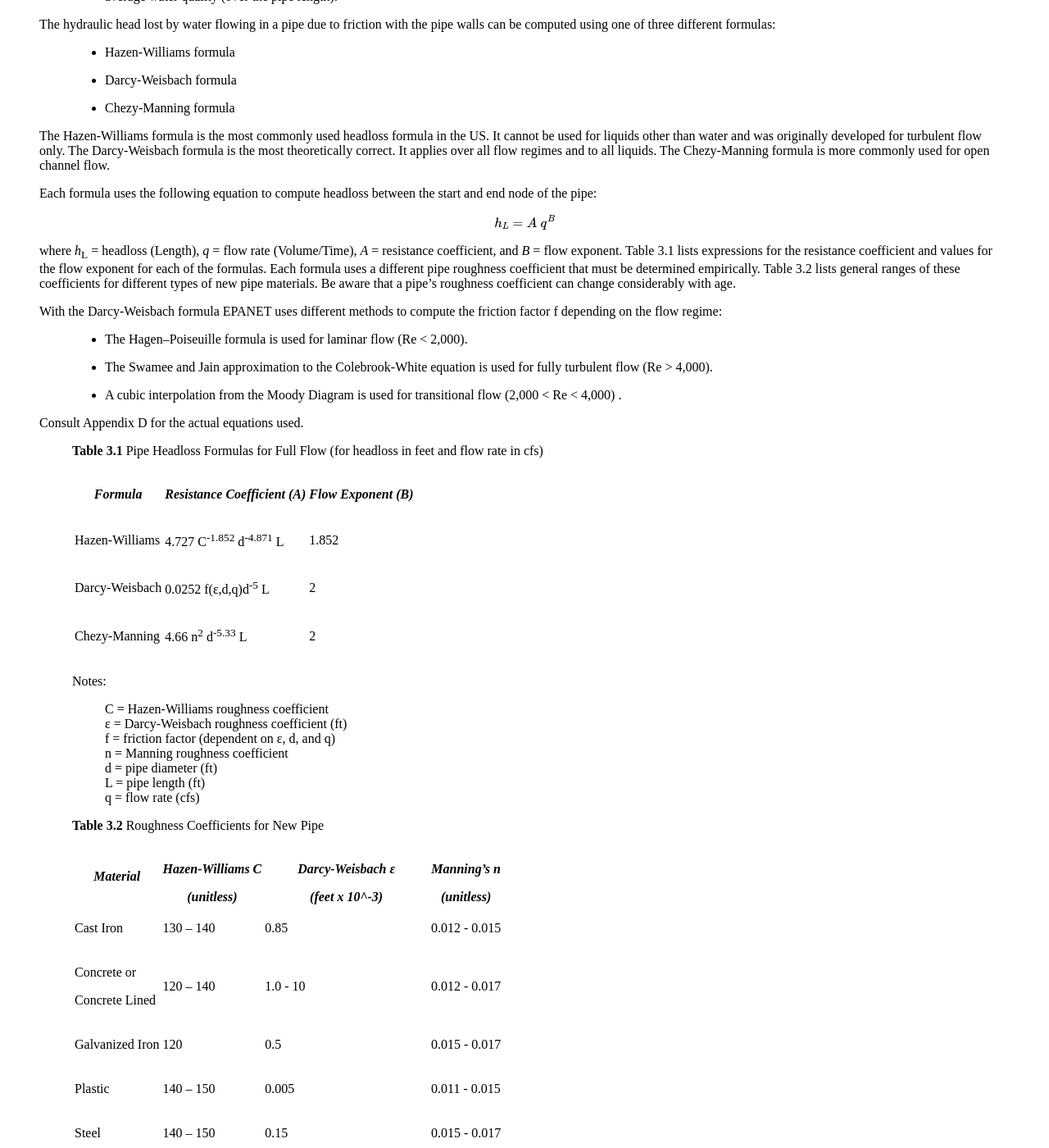
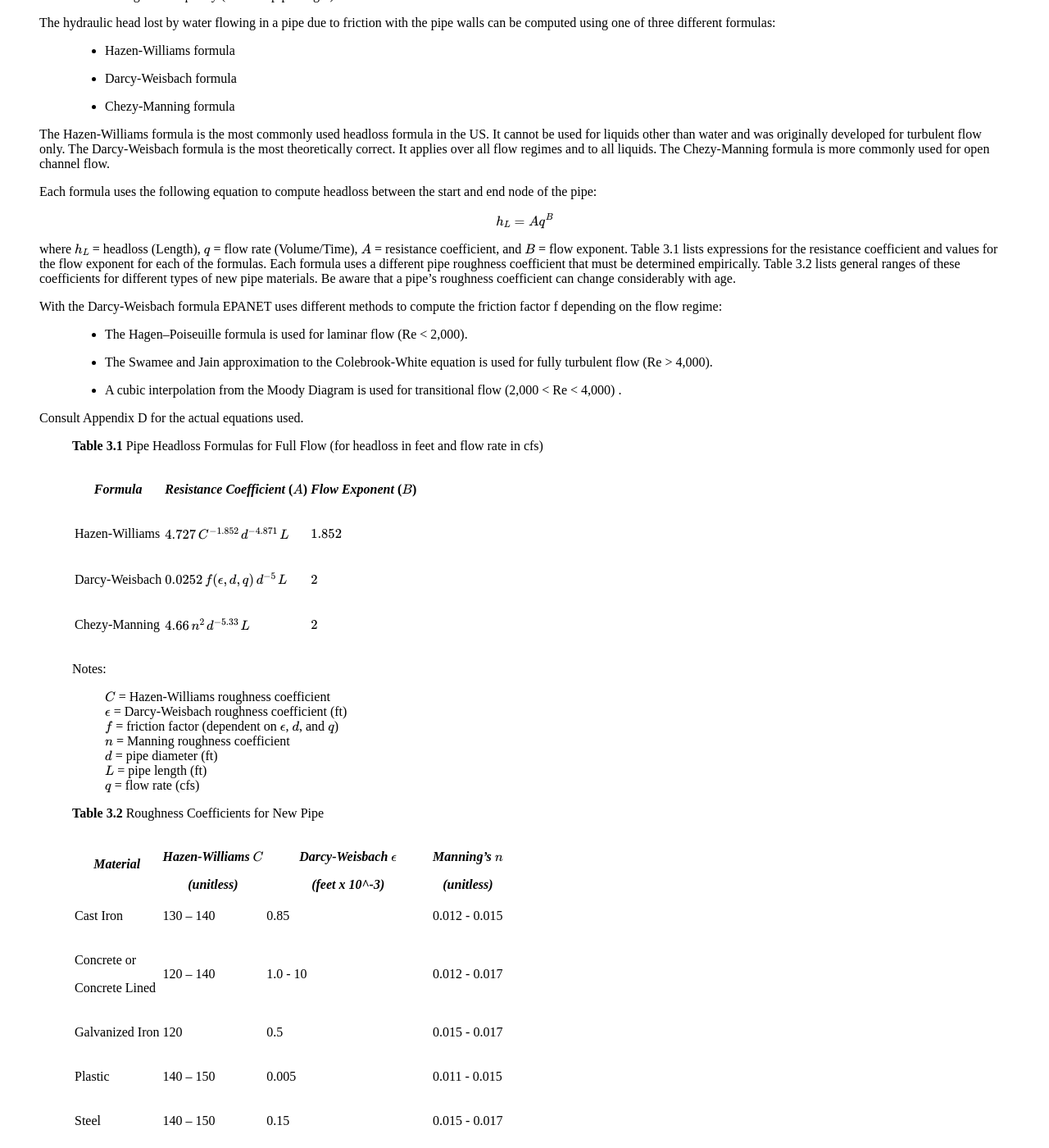
Before and after one commit to USEPA/epanet-manual, a Sphinx documentation site: the page built from docs/3_network_model.rst, in a window 1280 px wide and 1400 px high, scrolled down 3504 px. Shown: the whole window at 82% size. Built offline with Sphinx 7.4.7 and the Read the Docs theme 2.0.0, drawn with Linux system fonts in a browser that asks for light colours; some of the changed text lies outside the part shown.

Commit message:
Update 3_network_model.rst
Work in progress Chapter 3

```diff
--- a/docs/3_network_model.rst
+++ b/docs/3_network_model.rst
@@ -120,13 +120,15 @@ Emitters
     flow rate through the emitter varies as a function of the pressure
     available at the node:
 
-    .. math:: q = C ~p^\gamma
+    .. math::
+       q = C p^{\gamma}
 
-    where *q* = flow rate, *p* = pressure, *C* = discharge coefficient,
-    and γ = pressure exponent. For nozzles and sprinkler heads γ equals
-    0.5 and the manufacturer usually provides the value of the discharge
-    coefficient in units of gpm/psi :sup:`0.5` (stated as the flow
-    through the device at a 1 psi pressure drop).
+    where :math:`q` = flow rate, :math:`p` = pressure, :math:`C` = discharge
+    coefficient, and :math:`\gamma` = pressure exponent. For nozzles and
+    sprinkler heads :math:`\gamma` equals 0.5 and the manufacturer usually
+    provides the value of the discharge coefficient in units of
+    :math:`gpm/psi^{0.5}` (stated as the flow through the device at a 1 psi
+    pressure drop).
 
     Emitters are used to model flow through sprinkler systems and
     irrigation networks. They can also be used to simulate leakage in a
@@ -211,11 +213,12 @@ Pipes
    Each formula uses the following equation to compute headloss between
    the start and end node of the pipe:
 
-    .. math::  h_L = A ~ q^B
+    .. math::
+       h_{L} = A q^{B}
 
-   where *h*\ :sub:`L` = headloss (Length), *q* = flow rate (Volume/Time), *A*
-   = resistance coefficient, and *B* = flow exponent. Table 3.1 lists
-   expressions for the resistance coefficient and values for the flow
+   where :math:`h_{L}` = headloss (Length), :math:`q` = flow rate (Volume/Time),
+   :math:`A` = resistance coefficient, and :math:`B` = flow exponent. Table 3.1
+   lists expressions for the resistance coefficient and values for the flow
    exponent for each of the formulas. Each formula uses a different pipe
    roughness coefficient that must be determined empirically. Table 3.2
    lists general ranges of these coefficients for different types of new
@@ -242,33 +245,33 @@ Pipes
 
     +-------------------+--------------------------------------------+-----------------------+
     |    *Formula*      |    *Resistance  Coefficient*               |    *Flow Exponent*    |
-    |                   |    *(A)*                                   |    *(B)*              |
+    |                   |    (:math:`A`)                             |    (:math:`B`)        |
     +===================+============================================+=======================+
-    | Hazen-Williams    |  4.727 C\ :sup:`-1.852` d\ :sup:`-4.871` L |    1.852              |
+    | Hazen-Williams    |  :math:`4.727\,C^{-1.852}\,d^{-4.871}\,L`  |    :math:`1.852`      |
     +-------------------+--------------------------------------------+-----------------------+
-    | Darcy-Weisbach    |  0.0252 f(ε,d,q)d\ :sup:`-5` L             |    2                  |
+    | Darcy-Weisbach    |:math:`0.0252\,f(\epsilon,d,q)\,d ^{-5}\,L` |    :math:`2`          |
     +-------------------+--------------------------------------------+-----------------------+
-    | Chezy-Manning     |  4.66 n\ :sup:`2` d\ :sup:`-5.33` L        |    2                  |
+    | Chezy-Manning     |    :math:`4.66\,n^{2}\,d^{-5.33}\,L`       |    :math:`2`          |
     +-------------------+--------------------------------------------+-----------------------+
 
 
     Notes:
 
-        | C = Hazen-Williams roughness coefficient
-        | ε = Darcy-Weisbach roughness coefficient (ft)
-        | f = friction factor  (dependent on ε, d, and q)
-        | n = Manning roughness coefficient
-        | d = pipe diameter (ft)
-        | L = pipe length (ft)
-        | q = flow rate (cfs)
+        | :math:`C` = Hazen-Williams roughness coefficient
+        | :math:`\epsilon` = Darcy-Weisbach roughness coefficient (ft)
+        | :math:`f` = friction factor  (dependent on :math:`\epsilon`, :math:`d`, and :math:`q`)
+        | :math:`n` = Manning roughness coefficient
+        | :math:`d` = pipe diameter (ft)
+        | :math:`L` = pipe length (ft)
+        | :math:`q` = flow rate (cfs)
 
 
 
     **Table 3.2** Roughness Coefficients for New Pipe
 
     +-----------------+-----------------+------------------+-----------------+
-    |   *Material*    | *Hazen-Williams | *Darcy-Weisbach  | *Manning's n*   |
-    |                 | C*              | ε*               |                 |
+    |   *Material*    | *Hazen-Williams*| *Darcy-Weisbach* | *Manning's*     |
+    |                 | :math:`C`       | :math:`\epsilon` | :math:`n`       |
     |                 |                 |                  |                 |
     |                 | | *(unitless)*  || *(feet x 10^-3)*| | *(unitless)*  |
     +=================+=================+==================+=================+
@@ -311,11 +314,12 @@ Minor Losses
    the pipe a minor loss coefficient. The minor headloss becomes the
    product of this coefficient and the velocity head of the pipe, i.e.,
 
-   .. math:: h_L = K (\frac{v^2}{2g})
+   .. math::
+      h_L = K (\frac{v^2}{2g})
 
-   where *K* = minor loss coefficient, *v* = flow velocity
-   (Length/Time), and *g* = acceleration of gravity
-   (Length/Time:sup:`2`). Table 3.3 provides minor loss coefficients for
+   where :math:`K` = minor loss coefficient, :math:`v` = flow velocity
+   (Length/Time), and :math:`g` = acceleration of gravity
+   (Length/Time :sup:`2`). Table 3.3 provides minor loss coefficients for
    several types of fittings.
 
     **Table 3.3** Minor Loss Coefficients for Selected Fittings
@@ -533,15 +537,19 @@ Pump Curve
    number of points supplied (see Figure 3.2):
 
       Single-Point Pump Curve:
+
       |image31|
-      |
+
       Three-Point Pump Curve:
+
       |image32|
-      |
+
       Multi-Point Pump Curve:
+
       |image31-2|
-      |
+
       Variable-Speed Pump Curve:
+
       |image32-2|
 
     **Figure 3.2** Example Pump Curves
@@ -559,11 +567,12 @@ Pump Curve
    point), and a Maximum Flow point (flow and head at maximum flow).
    EPANET tries to fit a continuous function of the form
 
-   .. math:: h_G = A − B ~ q^C
+   .. math::
+      h_G = A − B \, q^C
 
    through the three points to define the entire pump curve. In this
-   function, *h*\ :sub:`g` = head gain, *q* = flow rate, and *A, B*, and *C*
-   are constants.
+   function, :math:`h_{g}` = head gain, :math:`q` = flow rate, and :math:`A`,
+   :math:`B`, and :math:`C` are constants.
 
    *Multi-Point Curve* – A multi-point pump curve is defined by
    providing either a pair of head-flow points or four or more such
@@ -571,11 +580,13 @@ Pump Curve
    straight-line segments.
 
    For variable speed pumps, the pump curve shifts as the speed changes.
-   The relationships between flow (Q) and head (H) at speeds N1 and N2
-   are
+   The relationships between flow (:math:`Q`) and head (:math:`H`) at speeds
+   :math:`N1` and :math:`N2` are
 
-   .. math:: \frac{Q_1}{Q_2} = \frac{N_1}{N_2}  ~~~  \frac{H_1}{H_2} = (\frac{N_1}{N_2})^2
-
+   .. math::
+      \begin{eqnarray}
+        \frac{Q_1}{Q_2} = \frac{N_1}{N_2} & \ \ \ \ & \frac{H_1}{H_2} = \left( \frac{N_1}{N_2} \right)^2
+      \end{eqnarray}
 
 
 Efficiency Curve
@@ -584,12 +595,11 @@ Efficiency Curve
 
    An Efficiency Curve determines pump efficiency (Y in percent) as a
    function of pump flow rate (X in flow units). An example efficiency
-   curve is shown in Figure 3.3.
-   Efficiency should represent wire-to-water efficiency that takes into
-   account mechanical losses in the pump itself as well as electrical
-   losses in the pump's motor. The curve is used only for energy
-   calculations. If not supplied for a specific pump then a fixed global
-   pump efficiency will be used.
+   curve is shown in Figure 3.3. Efficiency should represent wire-to-water
+   efficiency that takes into account mechanical losses in the pump itself
+   as well as electrical losses in the pump's motor. The curve is used only
+   for energy calculations. If not supplied for a specific pump then a
+   fixed global pump efficiency will be used.
 
 
       |image33|
@@ -721,8 +729,8 @@ Simple Controls
       +--------------------------------------+---------------------------------+
       |    *Control Statement*               |    *Meaning*                    |
       +======================================+=================================+
-      | LINK 12 CLOSED IF NODE 23 ABOVE 20   | | (Close Link 12 when the       |
-      |                                      |   level in Tank 23              |
+      |                                      | | (Close Link 12 when the       |
+      |``LINK 12 CLOSED IF NODE 23 ABOVE 20``|   level in Tank 23              |
       |                                      | | exceeds 20 ft.)               |
       +--------------------------------------+---------------------------------+
       | LINK 12 OPEN IF NODE 130 BELOW 30    | | (Open Link 12 if the pressure |
```
Also changed, not shown: other parts of docs/3_network_model.rst (+7 -9 lines).
